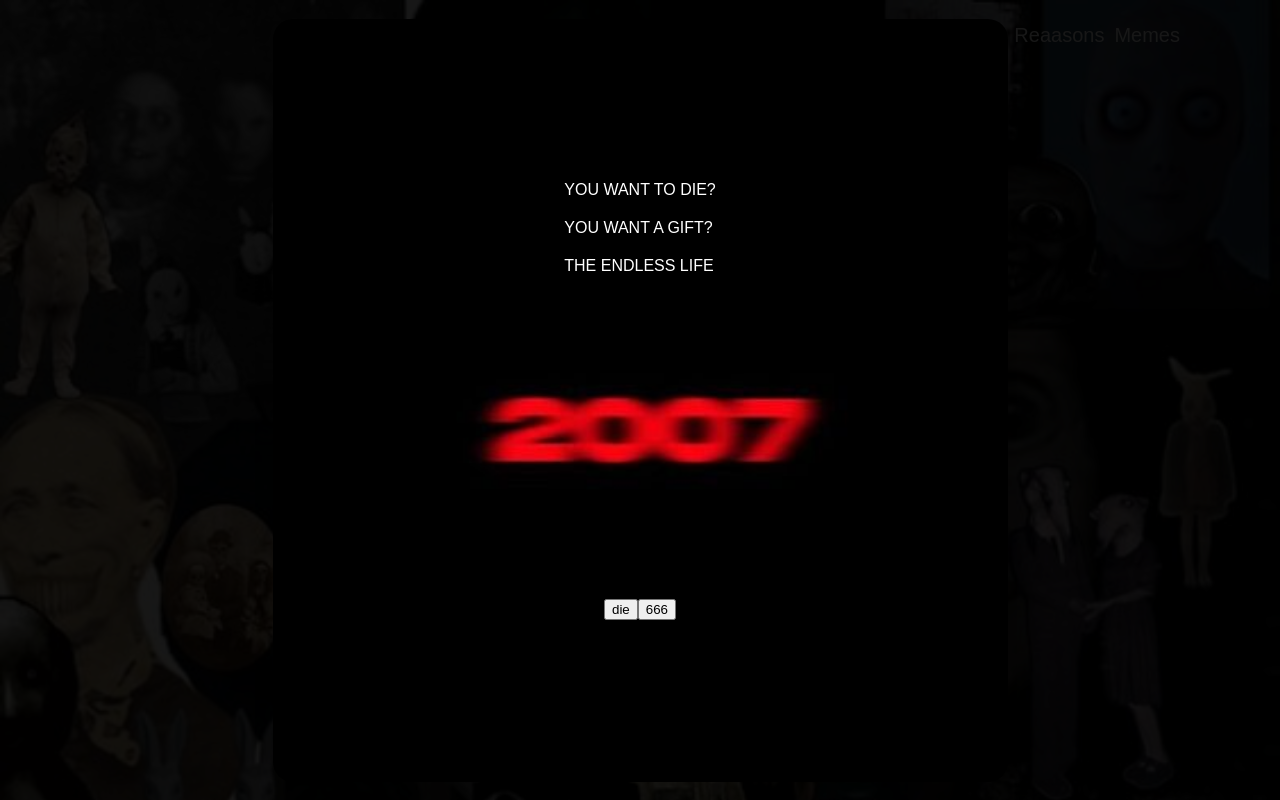
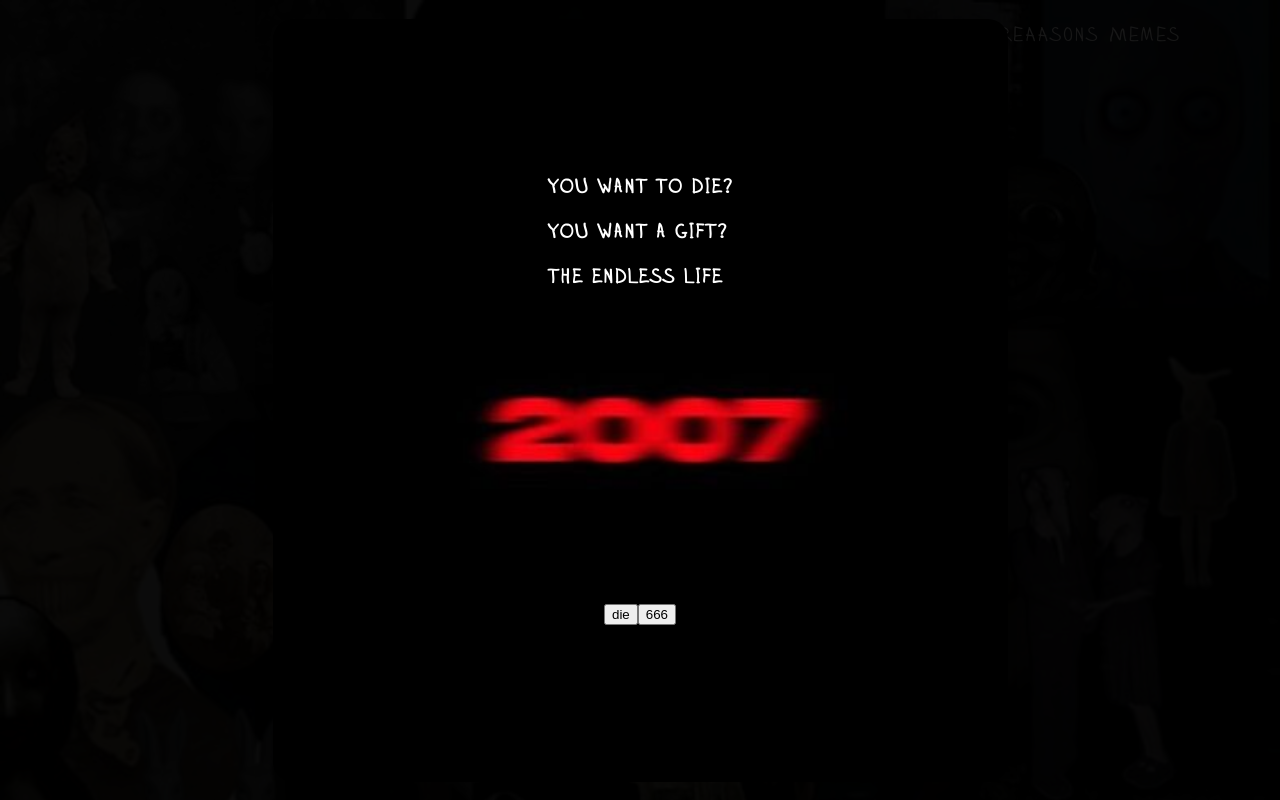
Before and after one commit to metzker-mf/Victoria-s-Secret, a React (Create React App) app: page / in a window 1280 px wide. Built offline with nearby package versions, Linux system fonts and the light colour scheme.

Commit message:
style: add fonts and mainpage text content

```diff
--- a/src/app/ui/header/components.ts
+++ b/src/app/ui/header/components.ts
@@ -7,6 +7,7 @@ export const Container = styled.header`
   padding: 20px;
   font-size: 20px;
   padding-right: 100px;
+  font-family: 'Alk';
 `
 export const UlContainer = styled.ul`
   display: flex;
--- a/src/pages/home/ui/HomePage.tsx
+++ b/src/pages/home/ui/HomePage.tsx
@@ -1,10 +1,20 @@
 import vicImage from '@/shared/assets/images/MOSHED_2025_6_19_0_3_13_ezgif_com_optimize.gif'
 import logo from '@/shared/assets/images/vs-logo.png'
 import * as S from './components'
+import { leftTextConfig, rightTextConfig } from './config'
 
 export const HomePage = () => {
   return (
     <S.Container>
+      <S.Wrapper>
+        <S.TextWrapper>
+          <ul>
+            {leftTextConfig.map((text, index) => (
+              <li key={index}>{text}</li>
+            ))}
+          </ul>
+        </S.TextWrapper>
+        <div>
           <S.LogoContainer>
             <img src={logo} alt="" />
           </S.LogoContainer>
@@ -12,6 +22,16 @@ export const HomePage = () => {
           <S.VicImageContainer>
             <img src={vicImage} alt="" />
           </S.VicImageContainer>
+        </div>
+
+        <S.TextWrapper>
+          <ul>
+            {rightTextConfig.map((text, index) => (
+              <li key={index}>{text}</li>
+            ))}
+          </ul>
+        </S.TextWrapper>
+      </S.Wrapper>
     </S.Container>
   )
 }
--- a/src/pages/home/ui/components.ts
+++ b/src/pages/home/ui/components.ts
@@ -12,6 +12,28 @@ const fadeIn = keyframes`
 export const Container = styled.section`
   display: flex;
   flex-direction: column;
+`
+
+export const Wrapper = styled.div`
+  display: flex;
+  justify-content: space-around;
+`
+
+export const TextWrapper = styled.div`
+  display: flex;
+  align-items: center;
+  max-width: 20%;
+  padding-left: 20px;
+  padding-right: 20px;
+  font-size: 19px;
+  font-family: 'Alk';
+  animation: ${fadeIn} 7s ease-in-out;
+
+  ul {
+    li:not(:last-child) {
+      margin-bottom: 10px;
+    }
+  }
 `
 
 export const VicImageContainer = styled.div`
--- /dev/null
+++ b/src/pages/home/ui/config.ts
@@ -0,0 +1,25 @@
+export const leftTextConfig = [
+  `  1. И в моменты перед её рождением Антихрист проснётся, даже в утробе, и её
+              горе и страдание развратят землю и заставят её истекать кровью.`,
+  `2. Когда Иисус Христос из Назарета сверг смерть во славу Господа, Антихрист
+              Храма Врат должен вернуть жестоких всадников назад на их трон, если она не
+              будет убита в своей кровавой колыбели.`,
+  `3. Но Иезекииль должен наказать паукоглазого агнца ножом и огнём, и
+              праведник должен произнести аллилуйя.`,
+  ` 4. И вы увидите, как рай откроется и придёт на землю, а Иезекииль будет
+              сидеть верхом на белой лошади; его глаза будут пламенем, на его голове будут
+              все короны земли.`,
+  ` 5. И возьмёт он новое имя согласно Слову Божьему, и будет на нём пропитанное
+              кровью одеяние; и новое его имя не будет известно никому, кроме него.`,
+]
+export const rightTextConfig = [
+  `6. И ангелы будут стервятниками, которые пожирают плоть королей, плоть
+              матерей, плоть могущественных людей, плоть лошадей и тех, кто сидит на них,
+              плоть свободных людей и рабов.`,
+  `7. И если съедят они плоть того проклятого дитя, тогда рай будет твоим.`,
+  `8. Но если дитя сделает вдох; если глаза антихриста смогут увидеть свет
+              мира, они проглотят этот свет.`,
+  `9. Затем опять воцарится смерть, бесконечное страдание вознаградит тех, кто
+                упивается страданием, а бесконечное сожаление будет истязать праведников в
+                неизлечимых раскаяниях о грехе и стыде.`,
+]
--- /dev/null
+++ b/src/shared/assets/fonts/alk/alk.css
@@ -0,0 +1,6 @@
+@font-face {
+    font-family: 'Alk';
+    src: local('alk life webfont'), url('alk-life-webfont.ttf') format('truetype');
+    font-weight: 500;
+    font-style: normal;
+}
--- /dev/null
+++ b/src/shared/assets/fonts/izvod/izvod.css
@@ -0,0 +1,6 @@
+@font-face {
+    font-family: 'Izvod';
+    src: local('Izvod'), url('Izvod.ttf') format('truetype');
+    font-weight: 500;
+    font-style: normal;
+}
--- a/src/shared/styles/global.ts
+++ b/src/shared/styles/global.ts
@@ -1,5 +1,8 @@
+import '@/shared/assets/fonts/alk/alk.css'
+import '@/shared/assets/fonts/izvod/izvod.css'
 import backImage from '@/shared/assets/images/35ed857f7d1226b96fdb5ff8214a6782.jpg'
 import { createGlobalStyle } from 'styled-components'
+
 export const GlobalStyle = createGlobalStyle`
 
   body {
@@ -11,12 +14,13 @@ export const GlobalStyle = createGlobalStyle`
     background-image: url(${backImage});
     background-repeat: no-repeat;
     background-size: cover;
-    min-height: 100vh;
   }
 
   #root {
     overflow-y: auto;
     overflow-x: hidden;
+    min-height: 100vh;
+    background-color:rgba(0, 0, 0, 0.5);
   }
 
   ul,
--- a/src/shared/ui/modal/components.ts
+++ b/src/shared/ui/modal/components.ts
@@ -39,6 +39,9 @@ export const Title = styled.div`
   display: flex;
   flex-direction: column;
   gap: 20px;
+  font-family: 'Alk';
+  font-weight: bold;
+  font-size: 20px;
 `
 
 export const ButtonsWrapper = styled.div``
```
Also changed, not shown: src/shared/assets/fonts/alk/alk-life-webfont.ttf (added), src/shared/assets/fonts/izvod/Izvod.ttf (added), src/shared/ui/modal/modal.tsx (line endings or trailing spaces). Lines whose indentation alone changed are shown as unchanged.
